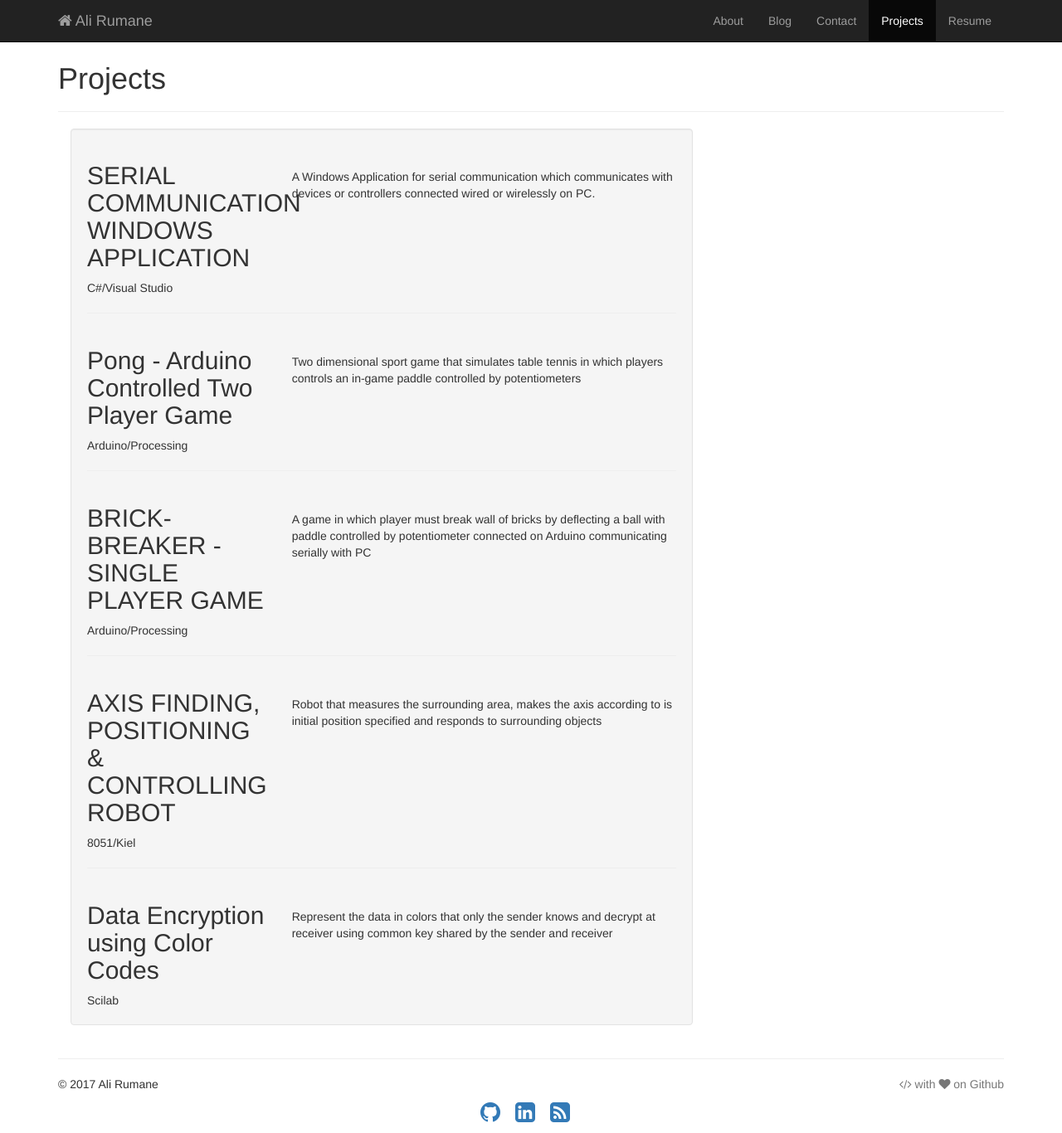
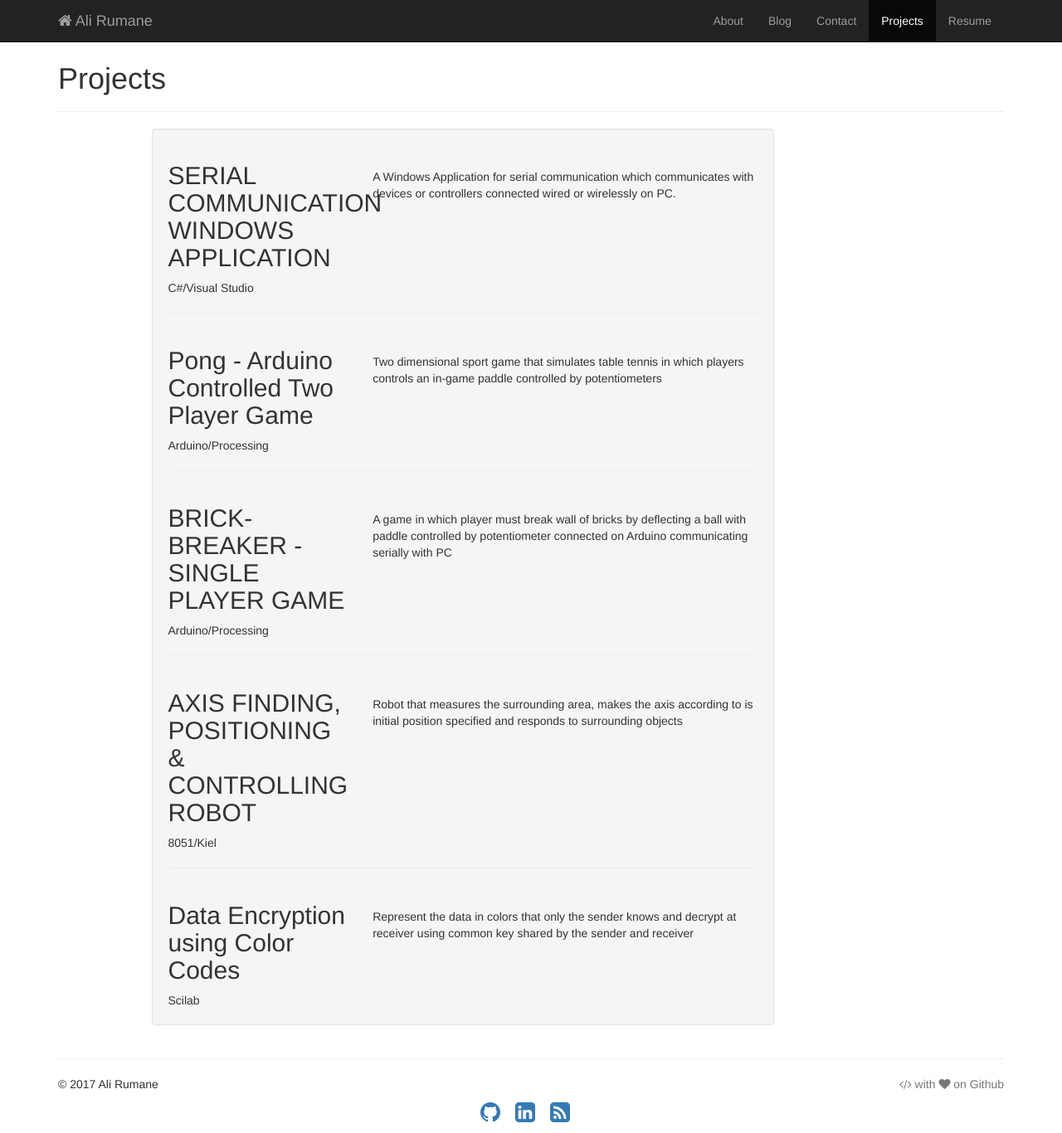
Before and after one commit to alirumane/ali-backup, a Jekyll site: the page built from projects.html, in a window 1280 px wide and 1366 px high. Shown: the whole window at 83% size. Built offline with Jekyll 4.4.1, drawn with Linux system fonts in a browser that asks for light colours.

Commit message:
Update projects.html

```diff
--- a/projects.html
+++ b/projects.html
@@ -6,9 +6,11 @@ group: navigation
 ---
 {% include JB/setup %}
 
- <div class="container">
-	<div class="row">
-         <div class="col-md-8">
+<div class="wrapper">
+  <div class="content">
+    <div class="container container-center">
+      <div class="row">
+        <div class="col-md-offset-1 col-md-8">
           <div class="well">
 
 {% for project in site.data.projects.projects %}
@@ -40,3 +42,5 @@ group: navigation
 		</div>
 	</div>
 </div>
+</div>
+</div>
```
